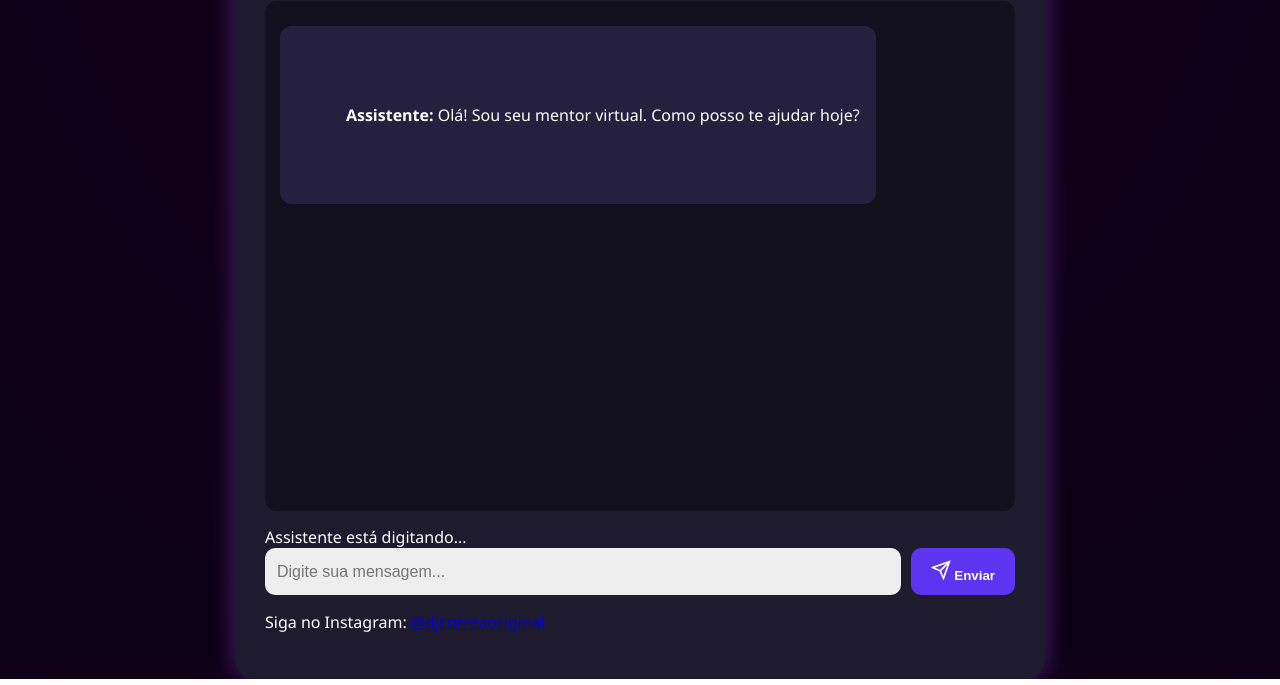
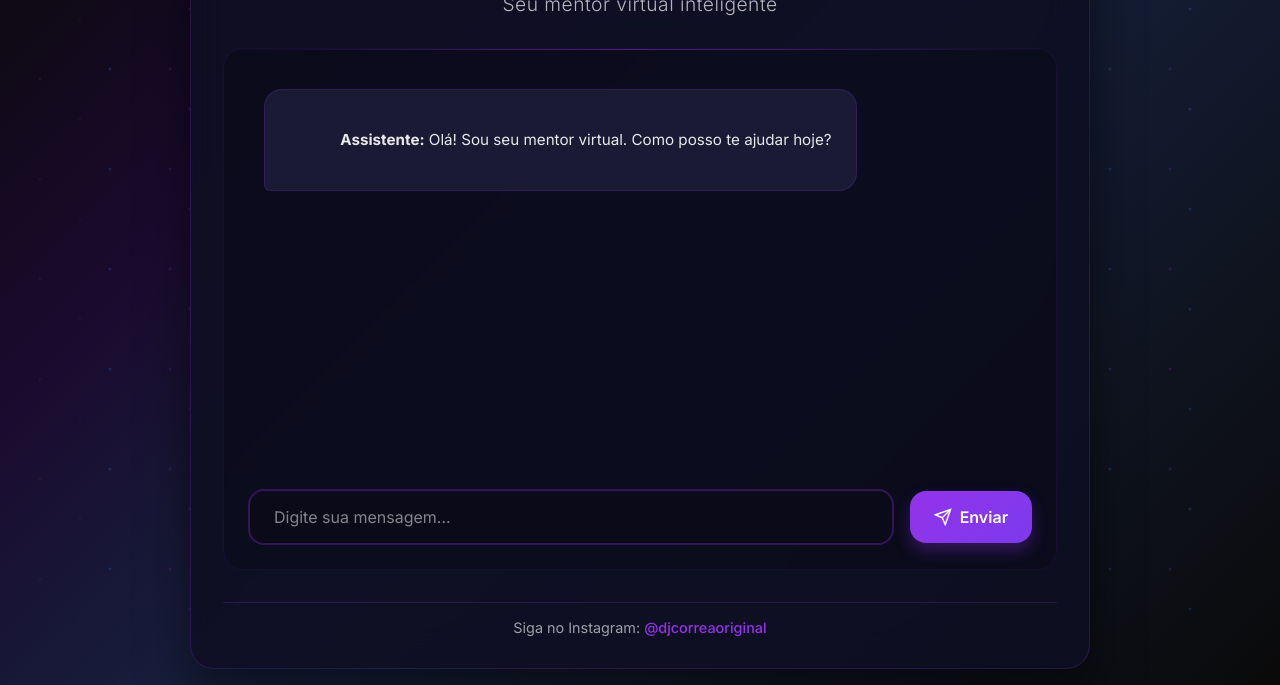
Before and after one commit to djcorrea/prodai2, a website: page public/index.html in a window 1280 px wide. Shown: the part 136-821 px from the top of the page. Drawn offline with Linux system fonts and the light colour scheme.

Commit message:
Update style.css

```diff
--- a/public/style.css
+++ b/public/style.css
@@ -1,101 +1,381 @@
-body {
+* {
   margin: 0;
   padding: 0;
-  font-family: 'Segoe UI', sans-serif;
-  background: radial-gradient(circle at top, #140019, #0b0014);
-  color: white;
-  height: 100vh;
+  box-sizing: border-box;
+}
+
+body {
+  font-family: 'Inter', sans-serif;
+  background: linear-gradient(135deg, #0a0a0a 0%, #1a0a2e 25%, #16213e 50%, #0a0a0a 100%);
+  min-height: 100vh;
+  overflow-x: hidden;
+  position: relative;
   display: flex;
   align-items: center;
   justify-content: center;
+  padding: 1rem;
+}
+
+/* Animated particles */
+.particles {
+  position: fixed;
+  top: 0;
+  left: 0;
+  width: 100%;
+  height: 100%;
+  pointer-events: none;
+  z-index: 1;
+  background-image:
+    radial-gradient(2px 2px at 20px 30px, rgba(147, 51, 234, 0.3), transparent),
+    radial-gradient(2px 2px at 40px 70px, rgba(59, 130, 246, 0.3), transparent),
+    radial-gradient(1px 1px at 90px 40px, rgba(236, 72, 153, 0.3), transparent),
+    radial-gradient(1px 1px at 130px 80px, rgba(147, 51, 234, 0.3), transparent),
+    radial-gradient(2px 2px at 160px 30px, rgba(59, 130, 246, 0.3), transparent);
+  background-repeat: repeat;
+  background-size: 200px 100px;
+  animation: particlesMove 20s linear infinite;
+}
+
+@keyframes particlesMove {
+  0% { transform: translate(0, 0); }
+  100% { transform: translate(-200px, -100px); }
 }
 
 .container {
-  width: 95%;
-  max-width: 750px;
-  background-color: #1e1b2e;
-  padding: 30px;
-  border-radius: 20px;
-  box-shadow: 0 0 25px rgba(160, 80, 255, 0.4);
-  animation: fadeIn 0.6s ease-in-out;
+  width: 100%;
+  max-width: 900px;
+  background: rgba(15, 15, 35, 0.9);
+  backdrop-filter: blur(20px);
+  border-radius: 24px;
+  padding: 2rem;
+  border: 1px solid rgba(147, 51, 234, 0.2);
+  box-shadow: 0 25px 50px rgba(0, 0, 0, 0.5);
+  position: relative;
+  z-index: 2;
 }
 
-h1 {
+.fade-in {
+  animation: fadeIn 0.8s ease-out;
+}
+
+@keyframes fadeIn {
+  from {
+    opacity: 0;
+    transform: translateY(30px) scale(0.95);
+  }
+  to {
+    opacity: 1;
+    transform: translateY(0) scale(1);
+  }
+}
+
+/* Header */
+.header {
   text-align: center;
-  color: #ffffff;
-  margin-bottom: 5px;
+  margin-bottom: 2rem;
+}
+
+.logo {
+  font-family: 'Space Grotesk', sans-serif;
+  font-size: 3.5rem;
+  font-weight: 700;
+  background: linear-gradient(135deg, #9333ea, #3b82f6, #ec4899);
+  -webkit-background-clip: text;
+  -webkit-text-fill-color: transparent;
+  background-clip: text;
+  margin-bottom: 0.5rem;
+  animation: logoGlow 2s ease-in-out infinite alternate;
+}
+
+@keyframes logoGlow {
+  from {
+    filter: drop-shadow(0 0 20px rgba(147, 51, 234, 0.3));
+  }
+  to {
+    filter: drop-shadow(0 0 30px rgba(147, 51, 234, 0.6));
+  }
 }
 
 .subtitle {
-  text-align: center;
-  color: #bbb;
-  margin-bottom: 20px;
+  font-size: 1.2rem;
+  color: rgba(255, 255, 255, 0.7);
+  font-weight: 300;
+  letter-spacing: 0.5px;
+}
+
+/* Chat container */
+.chat-container {
+  background: rgba(10, 10, 25, 0.6);
+  border-radius: 20px;
+  padding: 1.5rem;
+  border: 1px solid rgba(147, 51, 234, 0.1);
+  position: relative;
+  overflow: hidden;
+}
+
+.chat-container::before {
+  content: '';
+  position: absolute;
+  top: 0;
+  left: 0;
+  right: 0;
+  height: 1px;
+  background: linear-gradient(90deg, transparent, rgba(147, 51, 234, 0.5), transparent);
 }
 
 .chatbox {
-  height: 480px;
+  height: 400px;
   overflow-y: auto;
-  background-color: #12101c;
-  padding: 15px;
-  border-radius: 12px;
-  margin-bottom: 15px;
+  padding: 1rem;
+  margin-bottom: 1rem;
+  scroll-behavior: smooth;
+  display: flex;
+  flex-direction: column;
+  gap: 1rem;
+}
+
+.chatbox::-webkit-scrollbar {
+  width: 6px;
+}
+
+.chatbox::-webkit-scrollbar-track {
+  background: rgba(255, 255, 255, 0.1);
+  border-radius: 3px;
+}
+
+.chatbox::-webkit-scrollbar-thumb {
+  background: rgba(147, 51, 234, 0.5);
+  border-radius: 3px;
+}
+
+.message {
+  max-width: 85%;
+  animation: messageSlide 0.4s ease-out;
   display: flex;
   flex-direction: column;
 }
 
-.message {
-  margin: 10px 0;
-  padding: 12px 16px;
-  border-radius: 12px;
-  max-width: 85%;
-  animation: fadeIn 0.3s ease-in-out;
+@keyframes messageSlide {
+  from {
+    opacity: 0;
+    transform: translateY(20px);
+  }
+  to {
+    opacity: 1;
+    transform: translateY(0);
+  }
+}
+
+.message-content {
+  padding: 1rem 1.5rem;
+  border-radius: 18px;
+  font-size: 0.95rem;
+  line-height: 1.5;
   word-wrap: break-word;
   white-space: pre-wrap;
+  position: relative;
 }
 
 .user {
-  background-color: #372a63;
   align-self: flex-end;
-  margin-left: auto;
+}
+
+.user .message-content {
+  background: linear-gradient(135deg, #9333ea, #7c3aed);
+  color: white;
+  border-bottom-right-radius: 6px;
+  box-shadow: 0 8px 16px rgba(147, 51, 234, 0.3);
 }
 
 .bot {
-  background-color: #26203f;
   align-self: flex-start;
-  margin-right: auto;
 }
 
+.bot .message-content {
+  background: rgba(30, 30, 60, 0.8);
+  color: rgba(255, 255, 255, 0.9);
+  border: 1px solid rgba(147, 51, 234, 0.2);
+  border-bottom-left-radius: 6px;
+}
+
+/* Typing indicator */
+.typing-indicator {
+  display: none;
+  align-items: center;
+  gap: 0.5rem;
+  padding: 1rem;
+  color: rgba(255, 255, 255, 0.6);
+  font-size: 0.9rem;
+  margin-bottom: 1rem;
+}
+
+.typing-dots {
+  display: flex;
+  gap: 4px;
+}
+
+.typing-dots span {
+  width: 6px;
+  height: 6px;
+  border-radius: 50%;
+  background: #9333ea;
+  animation: typingDots 1.5s infinite;
+}
+
+.typing-dots span:nth-child(2) {
+  animation-delay: 0.2s;
+}
+
+.typing-dots span:nth-child(3) {
+  animation-delay: 0.4s;
+}
+
+@keyframes typingDots {
+  0%, 60%, 100% {
+    transform: scale(0.8);
+    opacity: 0.5;
+  }
+  30% {
+    transform: scale(1.2);
+    opacity: 1;
+  }
+}
+
+/* Input section */
 .input-container {
   display: flex;
-  gap: 10px;
+  gap: 1rem;
+  align-items: center;
 }
 
 input[type="text"] {
-  flex-grow: 1;
-  padding: 12px;
-  border-radius: 10px;
-  border: none;
-  font-size: 16px;
-  background-color: #eee;
-  color: #000;
+  flex: 1;
+  padding: 1rem 1.5rem;
+  border: 2px solid rgba(147, 51, 234, 0.3);
+  border-radius: 16px;
+  background: rgba(10, 10, 25, 0.8);
+  color: white;
+  font-size: 1rem;
+  outline: none;
+  transition: all 0.3s ease;
+  font-family: 'Inter', sans-serif;
+}
+
+input[type="text"]:focus {
+  border-color: #9333ea;
+  box-shadow: 0 0 0 4px rgba(147, 51, 234, 0.2);
+}
+
+input[type="text"]::placeholder {
+  color: rgba(255, 255, 255, 0.5);
 }
 
 button {
-  padding: 12px 20px;
-  background-color: #5d34f0;
+  padding: 1rem 1.5rem;
+  background: linear-gradient(135deg, #9333ea, #7c3aed);
   border: none;
-  border-radius: 10px;
+  border-radius: 16px;
   color: white;
-  font-weight: bold;
+  font-weight: 600;
   cursor: pointer;
-  transition: 0.3s;
+  transition: all 0.3s ease;
+  font-size: 1rem;
+  display: flex;
+  align-items: center;
+  gap: 0.5rem;
+  box-shadow: 0 8px 16px rgba(147, 51, 234, 0.3);
+  font-family: 'Inter', sans-serif;
 }
 
 button:hover {
-  background-color: #7e5df5;
+  transform: translateY(-2px);
+  box-shadow: 0 12px 24px rgba(147, 51, 234, 0.4);
 }
 
-@keyframes fadeIn {
-  from { opacity: 0; transform: translateY(8px); }
-  to { opacity: 1; transform: translateY(0); }
+button:active {
+  transform: translateY(0);
 }
+
+button:disabled {
+  opacity: 0.6;
+  cursor: not-allowed;
+  transform: none;
+}
+
+button svg {
+  width: 18px;
+  height: 18px;
+}
+
+/* Footer */
+.footer {
+  text-align: center;
+  margin-top: 2rem;
+  padding-top: 1rem;
+  border-top: 1px solid rgba(147, 51, 234, 0.2);
+}
+
+.footer p {
+  color: rgba(255, 255, 255, 0.6);
+  font-size: 0.9rem;
+}
+
+.footer a {
+  color: #9333ea;
+  text-decoration: none;
+  transition: color 0.3s ease;
+  font-weight: 500;
+}
+
+.footer a:hover {
+  color: #a855f7;
+}
+
+/* Responsive design */
+@media (max-width: 768px) {
+  .container {
+    padding: 1.5rem;
+    margin: 0.5rem;
+  }
+
+  .logo {
+    font-size: 2.5rem;
+  }
+
+  .chatbox {
+    height: 350px;
+  }
+
+  .input-container {
+    flex-direction: column;
+    gap: 0.75rem;
+  }
+
+  button {
+    width: 100%;
+    justify-content: center;
+  }
+
+  .message-content {
+    font-size: 0.9rem;
+  }
+}
+
+@media (max-width: 480px) {
+  .container {
+    padding: 1rem;
+  }
+
+  .logo {
+    font-size: 2rem;
+  }
+
+  .chatbox {
+    height: 300px;
+    padding: 0.75rem;
+  }
+
+  .message-content {
+    padding: 0.75rem 1rem;
+  }
+}
```
